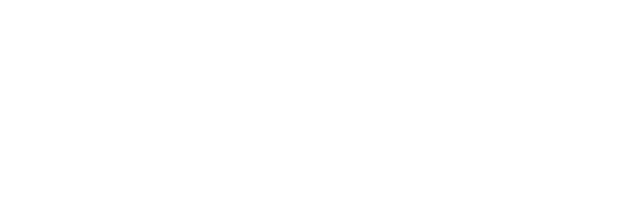
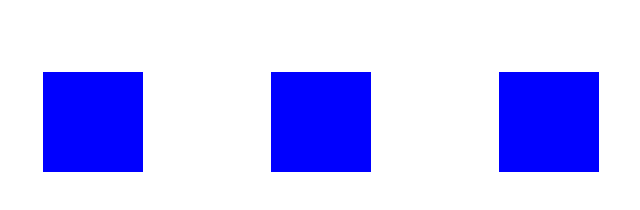
Before and after one commit to Radwane69/Solitaire, a plain HTML site: page index.html in a window 1280 px wide. Shown: the whole page, without its empty margins (319-959 px from the left). Drawn offline with Linux system fonts and the light colour scheme.

Commit message:
finish solitaire

```diff
--- a/css/style.css
+++ b/css/style.css
@@ -0,0 +1,32 @@
+div {
+  height: 100px;
+  width: 100px;
+}
+
+body {
+  display: flex;
+  justify-content: center;
+}
+
+.onclick {
+  background-color: blue;
+  margin: 4rem;
+  cursor: pointer;
+}
+
+.onclick1 {
+  background-color: blue;
+  margin: 4rem;
+  cursor: pointer;
+}
+
+.onclick2 {
+  background-color: blue;
+  margin: 4rem;
+  cursor: pointer;
+}
+.vivante {
+  background-color: green;
+  margin: 4rem;
+  cursor: pointer;
+}
--- a/index.html
+++ b/index.html
@@ -1,13 +1,16 @@
 <!DOCTYPE html>
 <html lang="fr">
-<head>
-    <meta charset="UTF-8">
-    <meta http-equiv="X-UA-Compatible" content="IE=edge">
-    <meta name="viewport" content="width=device-width, initial-scale=1.0">
-    <link rel="stylesheet" href="css/style.css">
+  <head>
+    <meta charset="UTF-8" />
+    <meta http-equiv="X-UA-Compatible" content="IE=edge" />
+    <meta name="viewport" content="width=device-width, initial-scale=1.0" />
+    <link rel="stylesheet" href="css/style.css" />
     <title>Solitaire</title>
-</head>
-<body>
-
-</body>
+  </head>
+  <body>
+      <div class="onclick" onclick="changeCouleur(this)"></div>
+      <div class="onclick1" onclick="changeCouleur(this)"></div>
+      <div class="onclick2" onclick="changeCouleur(this)"></div>
+    <script src="js/app.js"></script>
+  </body>
 </html>
--- /dev/null
+++ b/js/app.js
@@ -0,0 +1,3 @@
+function changeCouleur(div) {
+    div.className = div.className == "onclick" ? "vivante" : "onclick";
+  }
```
